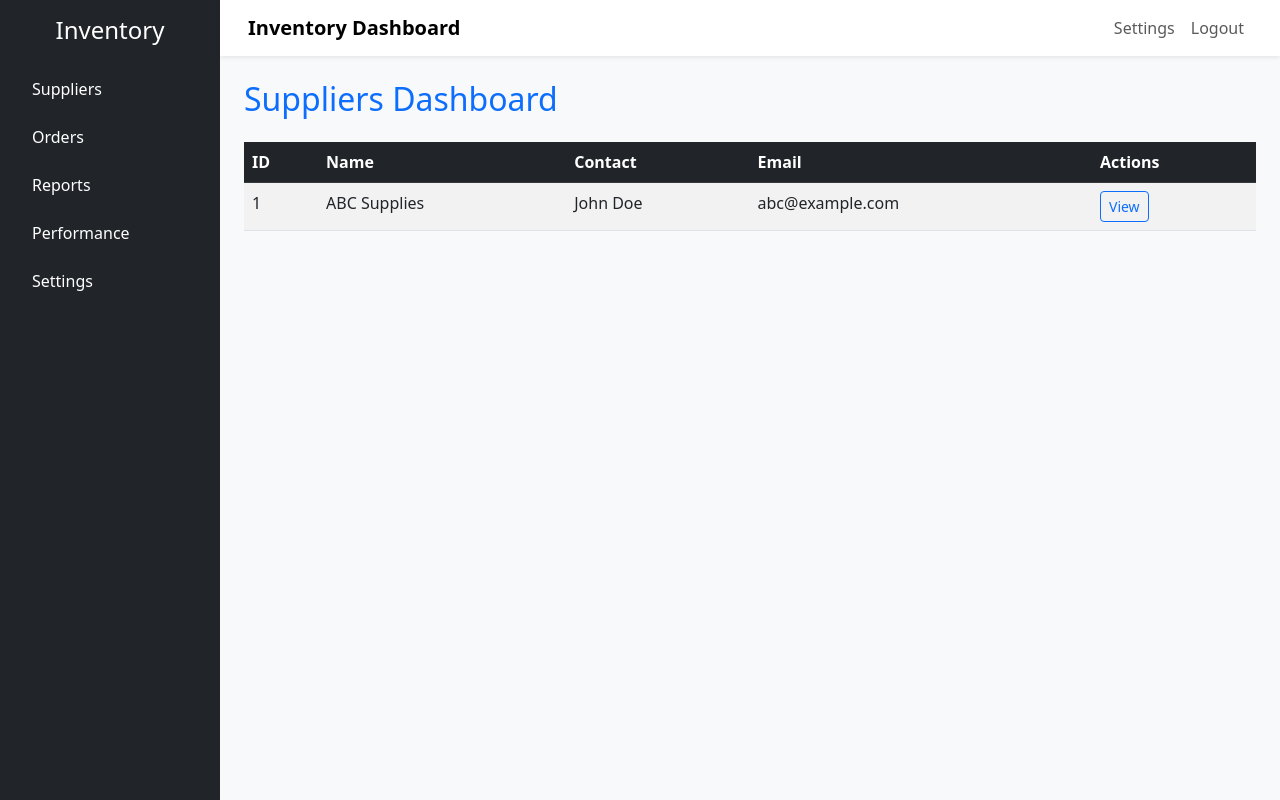
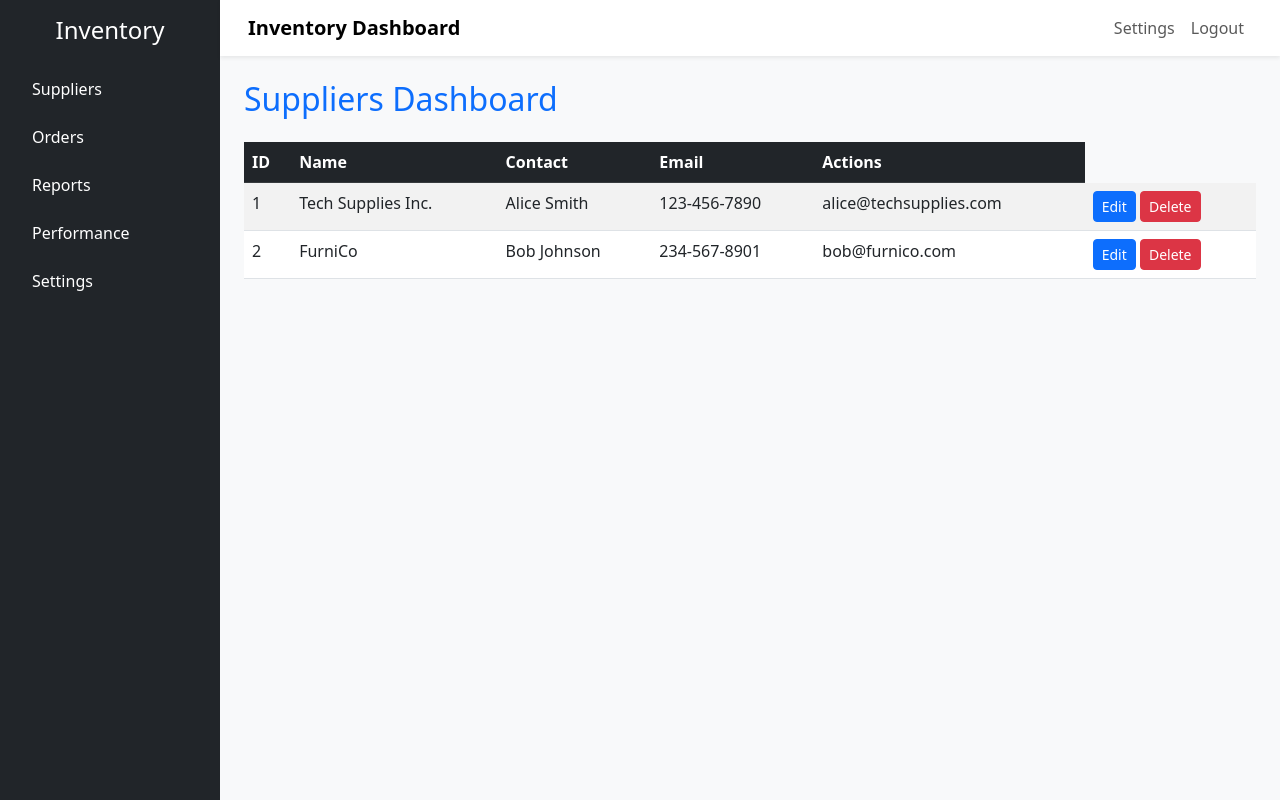
Before and after one commit to gitmatt69/Group12, a Flask app: page /suppliers in a window 1280 px wide. Run offline with Flask 3, Linux system fonts and the light colour scheme; data comes from the database, SQL or seed files in the repository.

Commit message:
made the suppliers page display data from the sqlite tables

```diff
--- a/app.py
+++ b/app.py
@@ -1,18 +1,31 @@
 from flask import Flask, render_template
+import sqlite3
+import os
+DATABASE = os.path.join(os.path.dirname(os.path.abspath(__file__)), 'inventory.db')
 
 app = Flask(__name__)
+
+
+def get_db_connection():
+    conn = sqlite3.connect(DATABASE)
+    conn.row_factory = sqlite3.Row
+    return conn
 
 @app.route('/')
 def home():
     return render_template('index.html')
 
+@app.route('/suppliers')
+def suppliers():
+    conn = get_db_connection()
+    suppliers = conn.execute('SELECT * FROM Suppliers').fetchall()
+    conn.close()
+    return render_template('suppliers.html', suppliers=suppliers)
+
 @app.route('/inventory')
 def inventory():
     return render_template('inventory.html')
 
-@app.route('/suppliers')
-def suppliers():
-    return render_template('suppliers.html')
 
 @app.route('/orders')
 def orders():
--- a/inventory.sql
+++ b/inventory.sql
@@ -1,6 +1,5 @@
 PRAGMA foreign_keys = ON;
 
-Categories
 CREATE TABLE Categories (
     category_id INTEGER PRIMARY KEY AUTOINCREMENT,
     category_name TEXT NOT NULL,
--- a/templates/suppliers.html
+++ b/templates/suppliers.html
@@ -13,13 +13,19 @@
     </tr>
   </thead>
   <tbody>
+    {% for supplier in suppliers %}
     <tr>
-      <td>1</td>
-      <td>ABC Supplies</td>
-      <td>John Doe</td>
-      <td>abc@example.com</td>
-      <td><button class="btn btn-sm btn-outline-primary">View</button></td>
+      <td>{{ supplier['supplier_id'] }}</td>
+      <td>{{ supplier['supplier_name'] }}</td>
+      <td>{{ supplier['contact_person'] }}</td>
+      <td>{{ supplier['phone'] }}</td>
+      <td>{{ supplier['email'] }}</td>
+      <td>
+        <button class="btn btn-sm btn-primary">Edit</button>
+        <button class="btn btn-sm btn-danger">Delete</button>
+      </td>
     </tr>
+    {% endfor %}
   </tbody>
 </table>
 {% endblock %}
```
